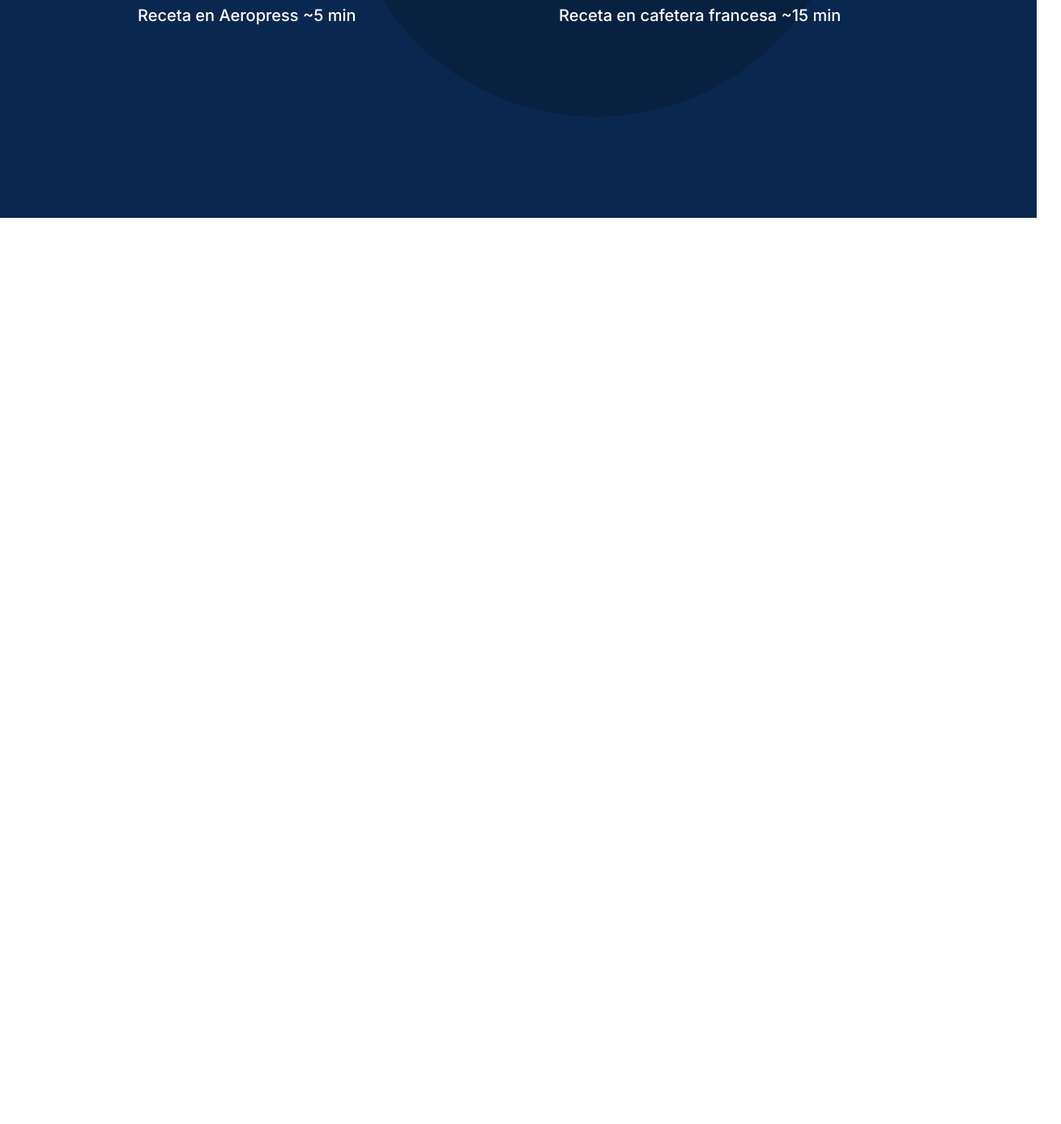
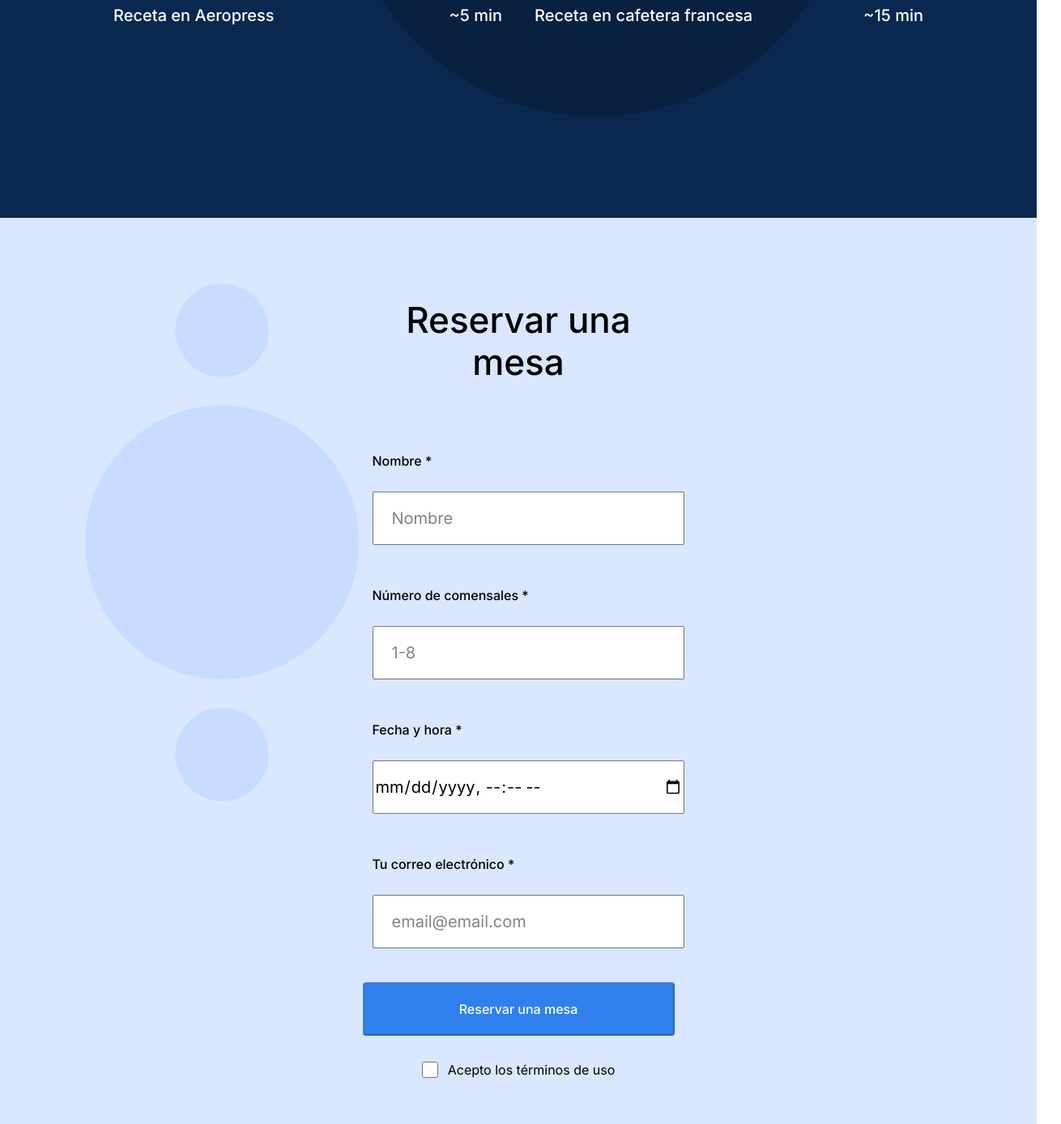
Before and after one commit to AndruTech/web_project_coffeeshop, a plain HTML site: page index.html in a window 1280 px wide. Shown: the part 1409-2797 px from the top of the page at 81% size, 1310 px wide, since content can reach past the window. Before the commit the page ends 1678 px from the top, so only its background shows below. Drawn offline with Linux system fonts and the light colour scheme.

Commit message:
se actualiza incluyendo la etapa tres

```diff
--- a/index.html
+++ b/index.html
@@ -23,6 +23,7 @@
     />
     <title>Coffee Shop</title>
   </head>
+
   <body>
     <div class="page">
       <header class="header">
@@ -37,7 +38,7 @@
             <li>
               <a class="nav__link" href="#reservation">Reservar una mesa</a>
             </li>
-            <li><a class="nav__link" href="#contactos">Contactos</a></li>
+            <li><a class="nav__link" href="#footer">Contactos</a></li>
           </ul>
         </nav>
 
@@ -58,7 +59,7 @@
         />
 
         <div class="header__footer">
-          <div class="header__hours">
+          <div>
             <p class="header__paragraph">Horario:</p>
             <p class="header__paragraph">
               Lunes a Viernes (de 10:00h a 19:00h)
@@ -67,24 +68,20 @@
               Sábados y Domingos (de 11:00h a 18:00h)
             </p>
           </div>
-          <div class="header__address">
           <p class="header__paragraph">
             Avenida del Éxito 200, Ciudad Triple Peaks
           </p>
         </div>
-        </div>
       </header>
       <main class="content">
         <section class="recipes" id="recipes">
-          <div class="recipes__text">
           <h2 class="recipes__title">Recetas</h2>
           <h3 class="recipes__subtitle">
             Echa un vistazo a las recetas que hemos reunido para que elabores
             tus propios snacks.
           </h3>
-          </div>
           <div class="recipes__videos">
-            <div class="video-item">
+            <div class="recipes__video-item">
               <iframe
                 class="recipes__iframe"
                 src="https://www.youtube.com/embed/j6VlT_jUVPc?si=gkRYFYp7Azg7yVT6"
@@ -93,9 +90,12 @@
                 referrerpolicy="strict-origin-when-cross-origin"
                 allowfullscreen
               ></iframe>
-              <p class="video-caption">Receta en Aeropress ~5 min</p>
+              <p class="recipes__video-caption">
+                <span>Receta en Aeropress</span>
+                <span> ~5 min</span>
+              </p>
             </div>
-            <div class="video-item">
+            <div class="recipes__video-item">
               <iframe
                 class="recipes__iframe"
                 src="https://www.youtube.com/embed/st571DYYTR8?si=zHSyKaVKsRiZMi1K"
@@ -104,11 +104,76 @@
                 referrerpolicy="strict-origin-when-cross-origin"
                 allowfullscreen
               ></iframe>
-              <p class="video-caption">Receta en cafetera francesa ~15 min</p>
+              <p class="recipes__video-caption">
+                <span>Receta en cafetera francesa</span>
+                <span> ~15 min</span>
+              </p>
             </div>
           </div>
         </section>
-        <section class="reservation" id="reservation"></section>
+        <section class="reservation" id="reservation">
+          <h2 class="reservation__title">Reservar una mesa</h2>
+          <form class="reservation__form" action="#" method="POST">
+            <fieldset class="form__fieldset">
+              <label class="form__label" for="nombre">Nombre *</label>
+              <input
+                type="text"
+                class="form__input"
+                minlength="3"
+                maxlength="20"
+                required
+                placeholder="Nombre"
+                id="nombre"
+                name="nombre"
+              />
+
+              <label class="form__label" for="NumeroComensales"
+                >Número de comensales *</label
+              >
+              <input
+                type="number"
+                class="form__input"
+                min="1"
+                max="8"
+                required
+                placeholder="1-8"
+                id="NumeroComensales"
+                name="NumeroComensales"
+              />
+
+              <label class="form__label" for="FechaHora">Fecha y hora *</label>
+              <input
+                type="datetime-local"
+                class="form__input"
+                required
+                id="FechaHora"
+                name="FechaHora"
+              />
+
+              <label class="form__label" for="CorreoElectronico"
+                >Tu correo electrónico *</label
+              >
+              <input
+                type="email"
+                class="form__input"
+                required
+                id="CorreoElectronico"
+                name="CorreoElectronico"
+                placeholder="email@email.com"
+              />
+            </fieldset>
+            <button type="submit" class="form__button--submit" disabled>
+              Reservar una mesa
+            </button>
+            <label for="términos" class="form__label--checkbox"
+              ><input
+                type="checkbox"
+                id="términos"
+                class="form__checkbox"
+              />Acepto los términos de uso
+            </label>
+          </form>
+        </section>
       </main>
       <footer class="footer"></footer>
     </div>
--- a/pages/index.css
+++ b/pages/index.css
@@ -1,8 +1,8 @@
 .page {
   min-width: 1100px;
   max-width: 1600px;
-  max-height: 800px;
-  height: 100vh;
+  /* max-height: 800px;
+  height: 100vh; */
   margin: 0 auto;
   font-family: "Inter", Arial, sans-serif;
   font-size: 16px;
@@ -19,13 +19,15 @@
   min-height: 720px;
   max-height: 800px;
   height: 100vh;
-  padding: 30px 80px 0;
+  padding: 30px 80px 40px;
   background-color: #ffffff;
   background-image: url("../images/background_header.svg");
   background-size: cover;
   background-position: center;
   background-repeat: no-repeat;
   box-sizing: border-box;
+  display: flex;
+  flex-direction: column;
 }
 
 .nav {
@@ -59,7 +61,7 @@
 }
 
 .header__title {
-  margin: 80px 0 0;
+  margin: 183px 0 0;
   max-width: 709px;
   font-family: "Inter", Arial, sans-serif;
   font-weight: 500;
@@ -94,10 +96,10 @@
 }
 
 .header__footer {
-  position: absolute;
+  /* position: absolute;
   bottom: 40px;
   left: 80px;
-  right: 80px;
+  right: 80px; */
   display: flex;
   justify-content: space-between;
   font-family: "Inter", Arial, sans-serif;
@@ -105,6 +107,8 @@
   line-height: 20px;
   color: #6f6f6f;
   z-index: 2;
+  margin-top: auto;
+  align-items: flex-end;
 }
 
 .header__paragraph {
@@ -117,21 +121,25 @@
 }
 
 .content {
+  /* background-color: #0a2750;
+  background-image: url(../images/background_recipes.svg); */
+  /* background-size: cover;
+  background-repeat: no-repeat; */
+  display: flex;
+  flex-direction: column;
+
+  /* padding: 0 30px; */
+}
+
+.recipes {
   background-color: #0a2750;
   background-image: url(../images/background_recipes.svg);
   background-size: cover;
   background-repeat: no-repeat;
   display: flex;
-  flex-direction: column;
-
-  padding: 0 30px;
-}
-
-.recipes {
-  display: flex;
-  max-width: 1600px;
-  width: 100%;
-  padding: 0 30px;
+  /* max-width: 1600px; */
+  /* width: 100%; */
+  /* padding: 0 30px; */
   flex-direction: column;
 }
 
@@ -144,7 +152,7 @@
   max-width: 580px;
   margin-top: 100px;
   margin-left: 80px;
-  text-align: left;
+  /* text-align: left; */
   font-family: "Inter", Arial, sans-serif;
   font-style: normal;
 }
@@ -166,7 +174,7 @@
 
 .recipes__videos {
   display: flex;
-  flex-direction: row;
+  /* flex-direction: row; */
   justify-content: center;
   align-items: center;
   margin-top: 80px;
@@ -177,7 +185,7 @@
   height: 100%;
 }
 
-.video-item {
+.recipes__video-item {
   display: flex;
   flex-direction: column;
   align-items: center;
@@ -194,7 +202,7 @@
   border: none;
 }
 
-.video-caption {
+.recipes__video-caption {
   margin-top: 24px;
   color: white;
   font-size: 20px;
@@ -202,4 +210,138 @@
   font-family: "Inter", Arial, sans-serif;
   width: 480px;
   font-weight: 500;
+  display: flex;
+  justify-content: space-between;
 }
+
+.reservation {
+  background-color: #d9e7ff;
+  background-image: url(../images/background_reservation.svg);
+  background-size: cover;
+  background-repeat: no-repeat;
+  display: flex;
+  /* max-width: 1600px; */
+  /* width: 100%; */
+  /* padding: 0 30px; */
+  flex-direction: column;
+  align-items: center;
+  box-sizing: border-box;
+  margin: 0;
+  padding: 0;
+}
+
+.reservation__form {
+  display: flex;
+  flex-direction: column;
+  text-align: left;
+  padding: 0;
+  margin: 0;
+  align-items: center;
+  min-width: 385px;
+  max-width: 385px;
+  box-sizing: border-box;
+}
+
+.reservation__title {
+  margin: 0;
+  padding: 0;
+  font-family: "Inter", Arial, sans-serif;
+  font-style: normal;
+  font-weight: 500;
+  font-size: 44px;
+  line-height: 52px;
+  margin-top: 100px;
+  margin-bottom: 80px;
+  min-width: 385px;
+  max-width: 385px;
+  box-sizing: border-box;
+  text-align: center;
+}
+
+.form__fieldset {
+  display: flex;
+  flex-direction: column;
+  gap: 20px;
+  border: none;
+  min-width: 385px;
+  max-width: 385px;
+  box-sizing: border-box;
+}
+
+.form__label {
+  font-family: "Inter", Arial, sans-serif;
+  font-style: normal;
+  font-weight: 500;
+  font-size: 16px;
+  line-height: 20px;
+  margin-left: 0;
+  margin-bottom: 8px;
+  width: 385px;
+  min-width: 385px;
+  max-width: 385px;
+  box-sizing: border-box;
+}
+
+.form__input {
+  font-family: "Inter", Arial, sans-serif;
+  font-style: normal;
+  font-weight: normal;
+  font-size: 20px;
+  line-height: 60px;
+  margin-bottom: 32px;
+  min-width: 385px;
+  max-width: 385px;
+  box-sizing: border-box;
+}
+
+.form__input::placeholder {
+  padding-left: 20px;
+  padding-top: 15px;
+  border: none;
+  border-radius: 4px;
+  color: #838383;
+}
+
+.form__button--submit {
+  font-family: "Inter", Arial, sans-serif;
+  font-style: normal;
+  font-weight: 500;
+  font-size: 16px;
+  line-height: 60px;
+  margin: 0;
+  width: 385px;
+  margin-bottom: 32px;
+  max-width: 385px;
+  box-sizing: border-box;
+  border-radius: 4px;
+  background-color: #2f80ed;
+  color: #ffffff;
+  cursor: pointer;
+  opacity: 1;
+  transition: opacity 0.3s ease;
+  box-sizing: border-box;
+}
+
+.form__button--submit:enabled {
+  background-color: #2f80ed;
+  font-weight: 600;
+}
+
+.form__button--submit:hover {
+  opacity: 0.7;
+}
+
+.form__label--checkbox {
+  display: flex;
+  align-items: center;
+  gap: 12px;
+  margin-bottom: 120px;
+}
+
+.form__checkbox {
+  width: 20px;
+  height: 20px;
+  border-radius: 4px;
+  border: 1px solid #d9d9d9;
+  background-color: #ffffff;
+}
```
Lines whose indentation alone changed are shown as unchanged.
